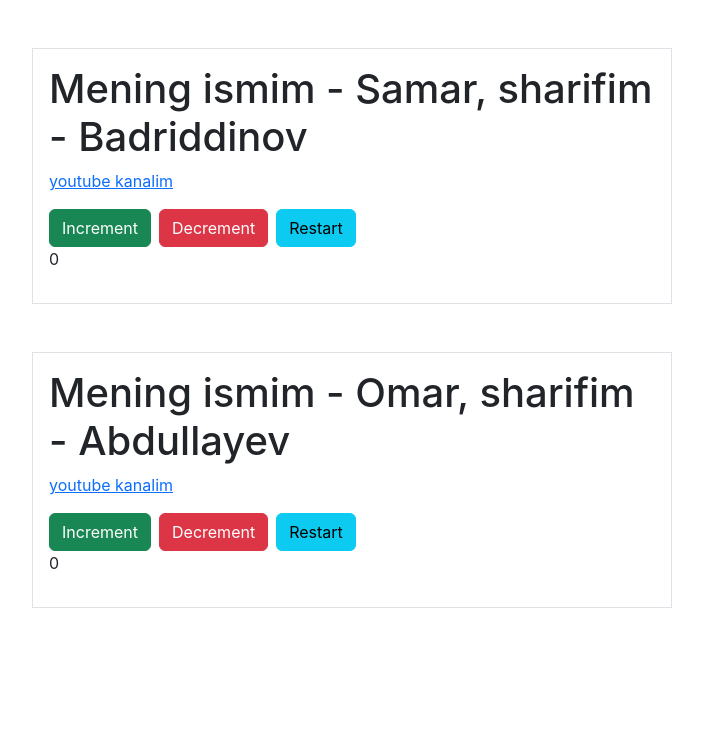
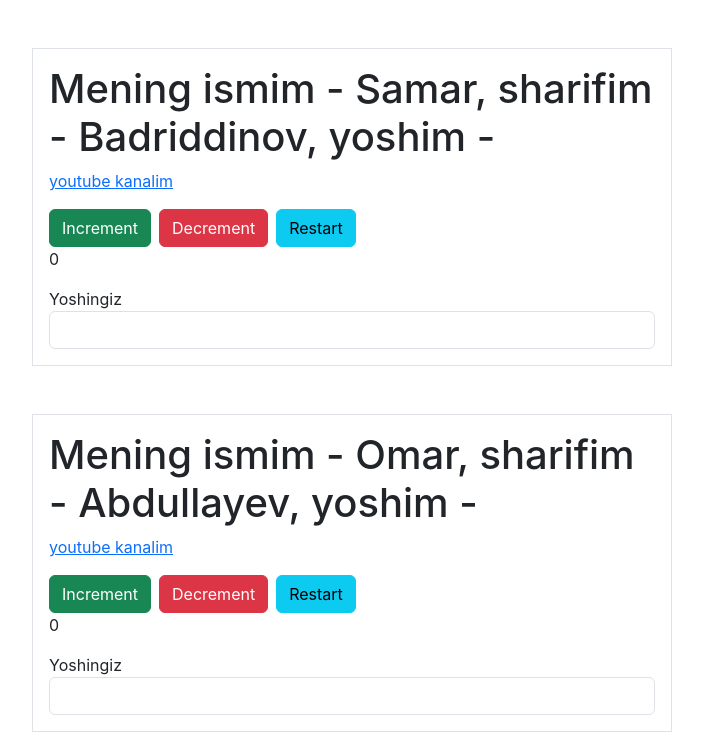
Before and after one commit to ayubxon1775/React_learn, a React (Create React App) app: page / in a window 1280 px wide. Shown: the top 754 px of the page, without its empty margins (288-991 px from the left). Built offline with nearby package versions, Linux system fonts and the light colour scheme.

Commit message:
added context this

```diff
--- a/src/components/app/App.js
+++ b/src/components/app/App.js
@@ -5,8 +5,7 @@ class User extends Component {
   constructor(props) {
     super(props)
     this.state = {
-      counter: 0,
-      text: 'text'
+      counter: 0, age: ''
     }
   }
   onIncrement = () => {
@@ -24,14 +23,21 @@ class User extends Component {
       counter: 0
     })
   }
+
+  changeHandler = (e, name) => {
+    this.setState({
+     age: e.target.value
+    })
+  }
   render() {
     const { firstName, lastName, link} = this.props
+    const {age, counter} = this.state
 
     return(
       <div className="w-50 mx-auto">
       <div className='border p-3 mt-5'>
         <h1>
-          Mening ismim - {firstName}, sharifim - {lastName}
+          Mening ismim - {firstName}, sharifim - {lastName}, yoshim - {age}
         </h1>
         <a href={link}>youtube kanalim</a>
         <div className='mt-3'>
@@ -44,8 +50,12 @@ class User extends Component {
         <button onClick={this.onRestart} className='btn btn-info'>
           Restart
         </button>
-        <p>{this.state.counter}</p>
+        <p>{counter}</p>
         </div>
+        <form>
+          <span>Yoshingiz</span>
+          <input type="text" className='form-control' onChange={e => this.changeHandler (e, 'sammi')} />
+        </form>
       </div>
       </div>
     )
```
